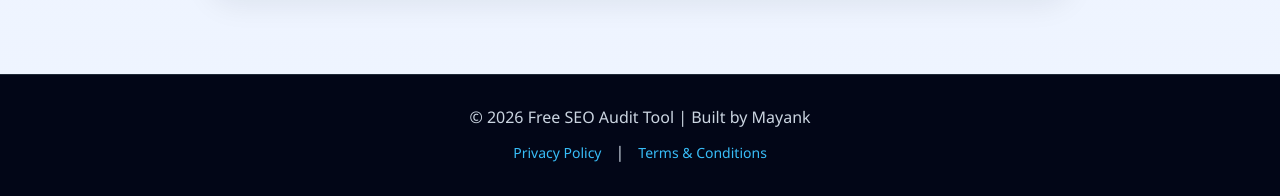
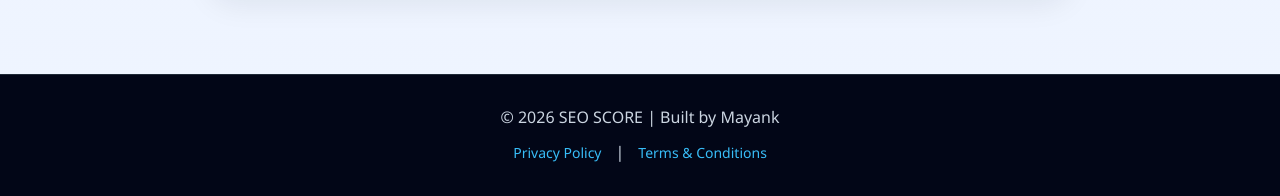
Before and after one commit to mayanksign/seo-audit-tool, a Flask app: page /blog/free-seo-audit-tool in a window 1280 px wide. Shown: the part 4419-4615 px from the top of the page. Run offline with Flask 3, Linux system fonts and the light colour scheme.

Commit message:
Update blog1.html

```diff
--- a/templates/blog1.html
+++ b/templates/blog1.html
@@ -466,7 +466,7 @@
   </div>
 
   <footer class="main-footer">
-    <p>© 2026 Free SEO Audit Tool | Built by Mayank</p>
+    <p>© 2026 SEO SCORE | Built by Mayank</p>
     <div class="footer-links">
       <a href="/privacy">Privacy Policy</a>
       <span>|</span>
```
